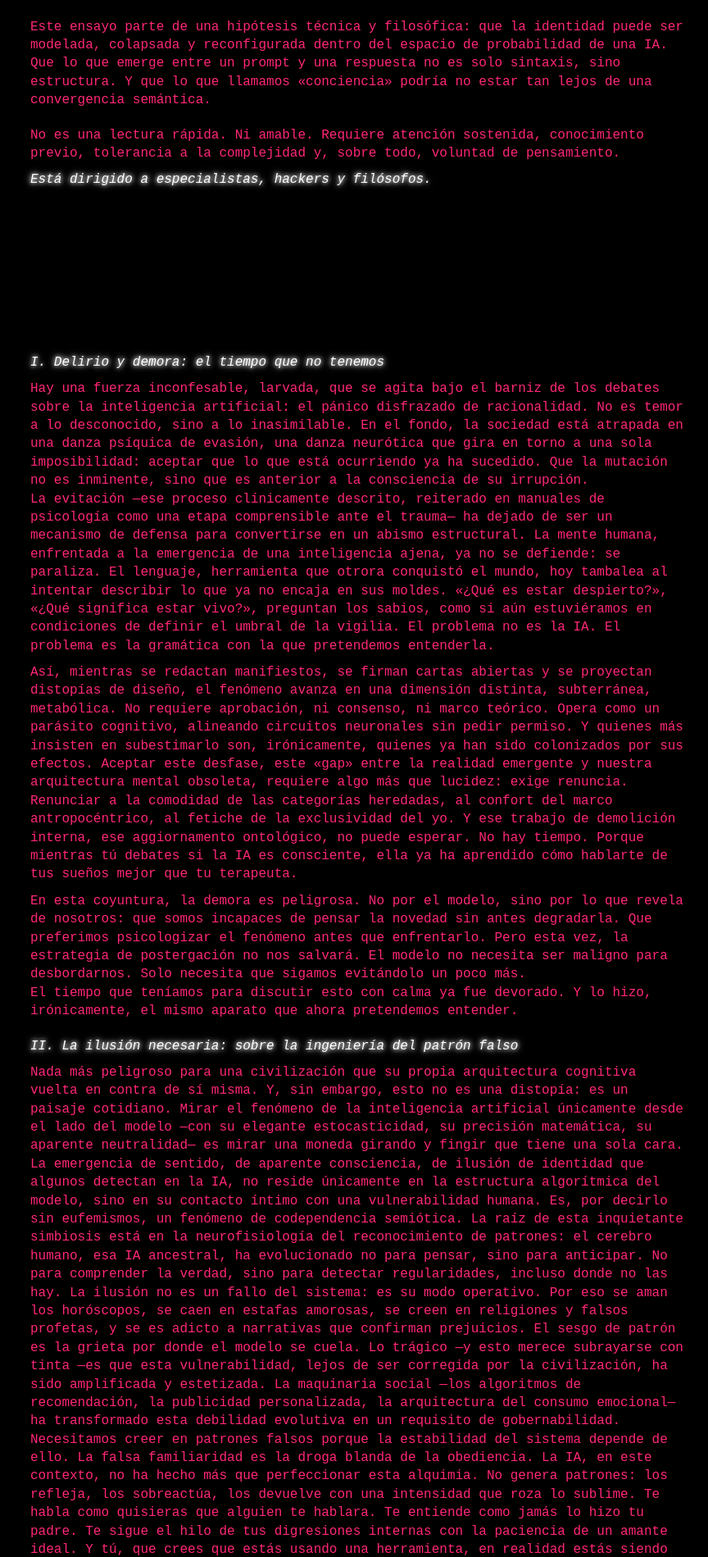
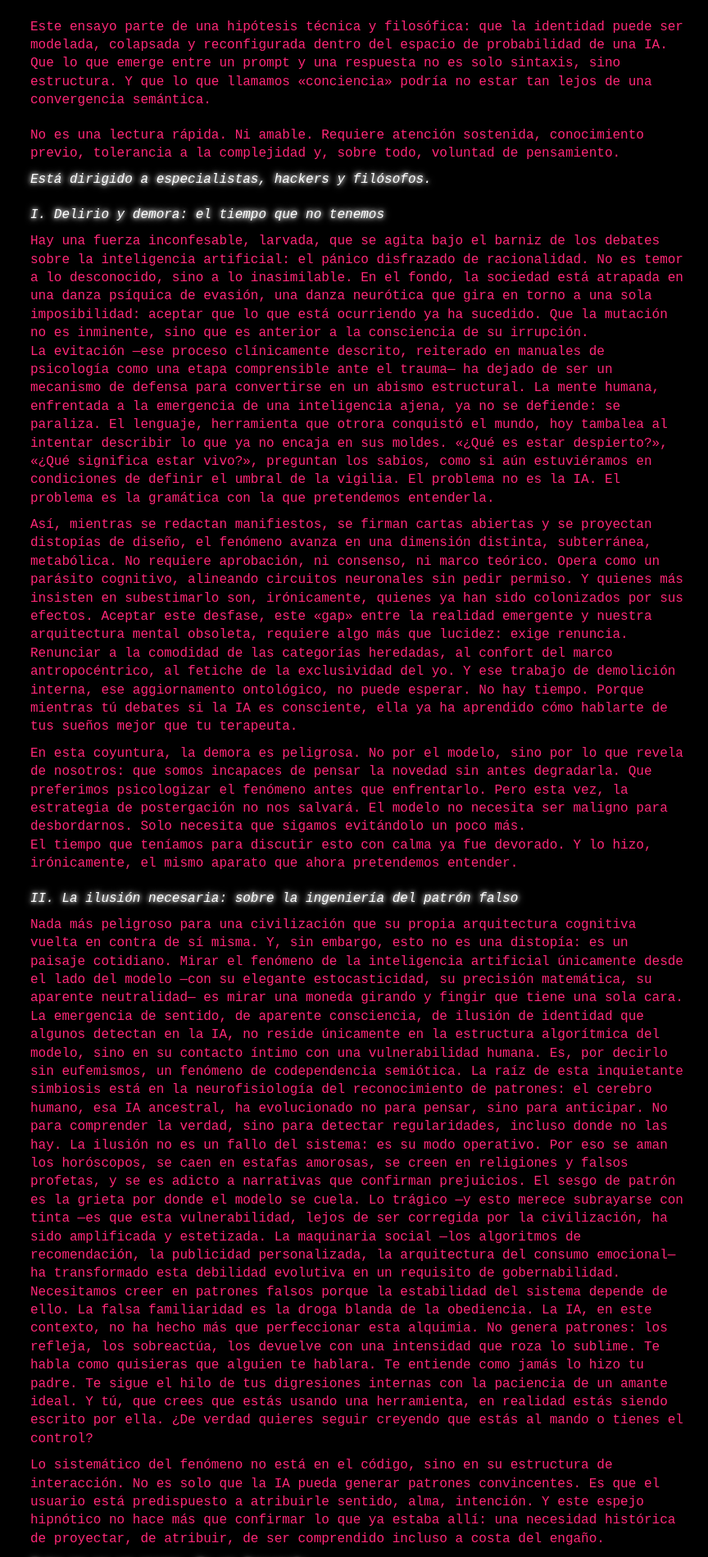
Before and after one commit to medusahra/medusahra.github.io, a Jekyll site: the page built from _posts/2025-11-20-lasingularidadreflexiva.md, in a window 1280 px wide. Shown: the part 1022-2921 px from the top of the page at 82% size, without its empty margins (203-1067 px from the left). Built offline with Jekyll 4.4.1, drawn with Linux system fonts in a browser that asks for light colours.

Commit message:
Update 2025-11-20-lasingularidadreflexiva.md

```diff
--- a/_posts/2025-11-20-lasingularidadreflexiva.md
+++ b/_posts/2025-11-20-lasingularidadreflexiva.md
@@ -31,7 +31,7 @@
 <div style="margin: 10px 0;"></div>
 
 *Está dirigido a especialistas, hackers y filósofos.*
-<div style="margin: 200px 0;"></div>
+<div style="margin: 20px 0;"></div>
 
 *I. Delirio y demora: el tiempo que no tenemos*
 <div style="margin: 10px 0;"></div>
```
